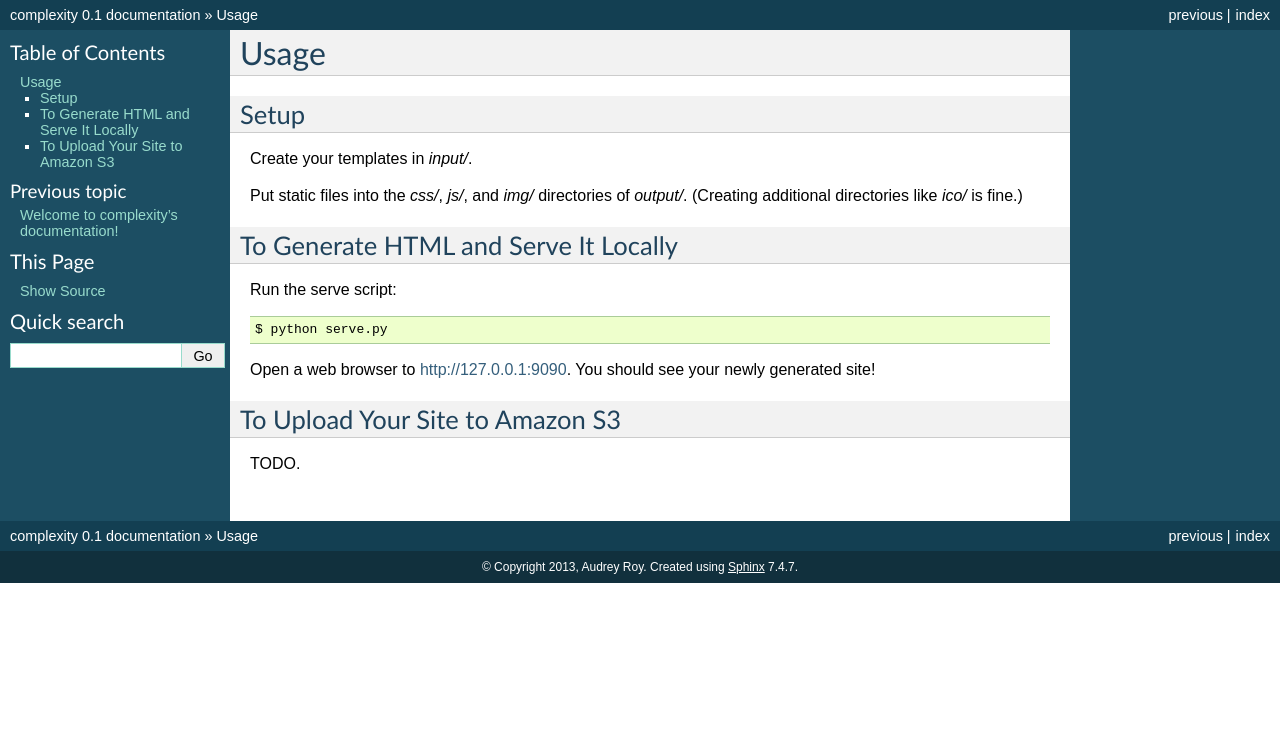
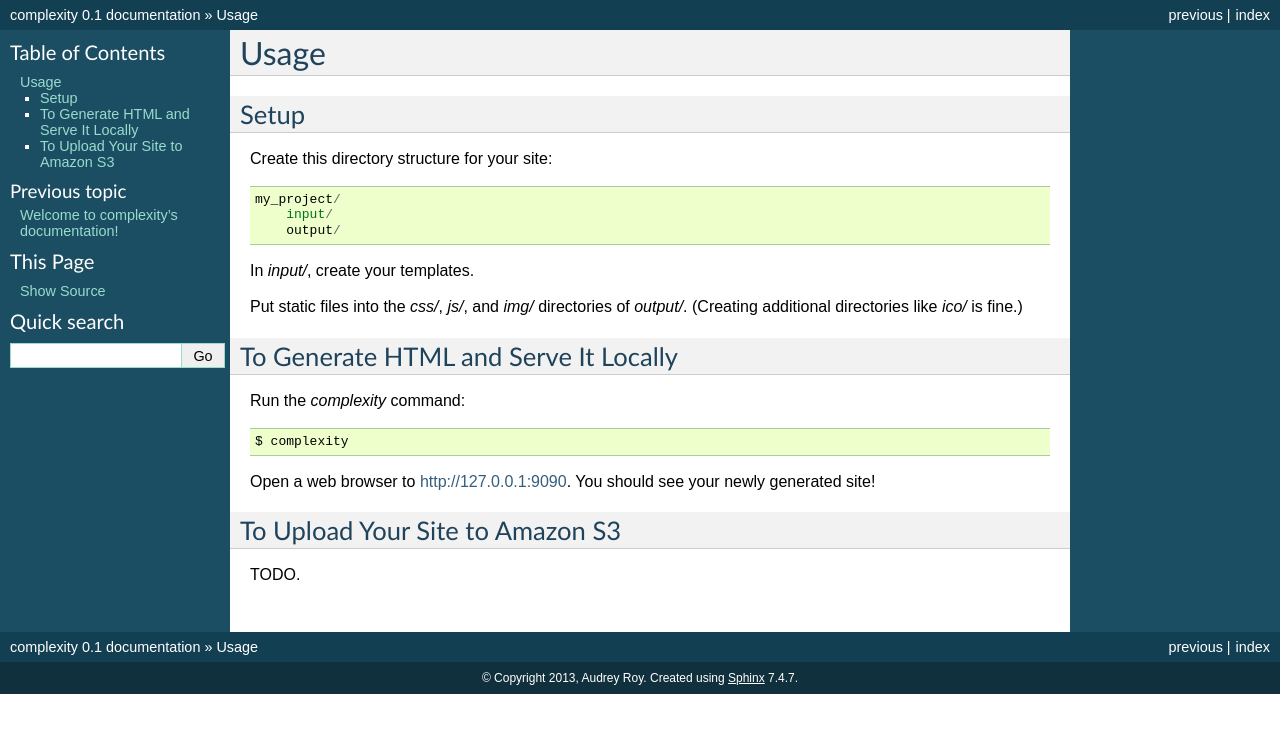
Before and after one commit to audreyfeldroy/complexity, a Sphinx documentation site: the page built from docs/usage.rst, in a window 1280 px wide. Shown: the top 733 px of the page. Built offline with Sphinx 7.4.7, drawn with Linux system fonts in a browser that asks for light colours.

Commit message:
Update docs.

```diff
--- a/docs/usage.rst
+++ b/docs/usage.rst
@@ -5,16 +5,22 @@ Usage
 Setup
 -----
 
-Create your templates in `input/`.
+Create this directory structure for your site::
+
+    my_project/
+        input/
+        output/
+
+In `input/`, create your templates.
 
 Put static files into the `css/`, `js/`, and `img/` directories of `output/`. (Creating additional directories like `ico/` is fine.)
 
 To Generate HTML and Serve It Locally
 -------------------------------------
 
-Run the serve script::
+Run the `complexity` command::
 
-    $ python serve.py
+    $ complexity
 
 Open a web browser to http://127.0.0.1:9090. You should see your newly generated site!
 
```
Also changed, not shown: README.rst (+9 -2 lines).
